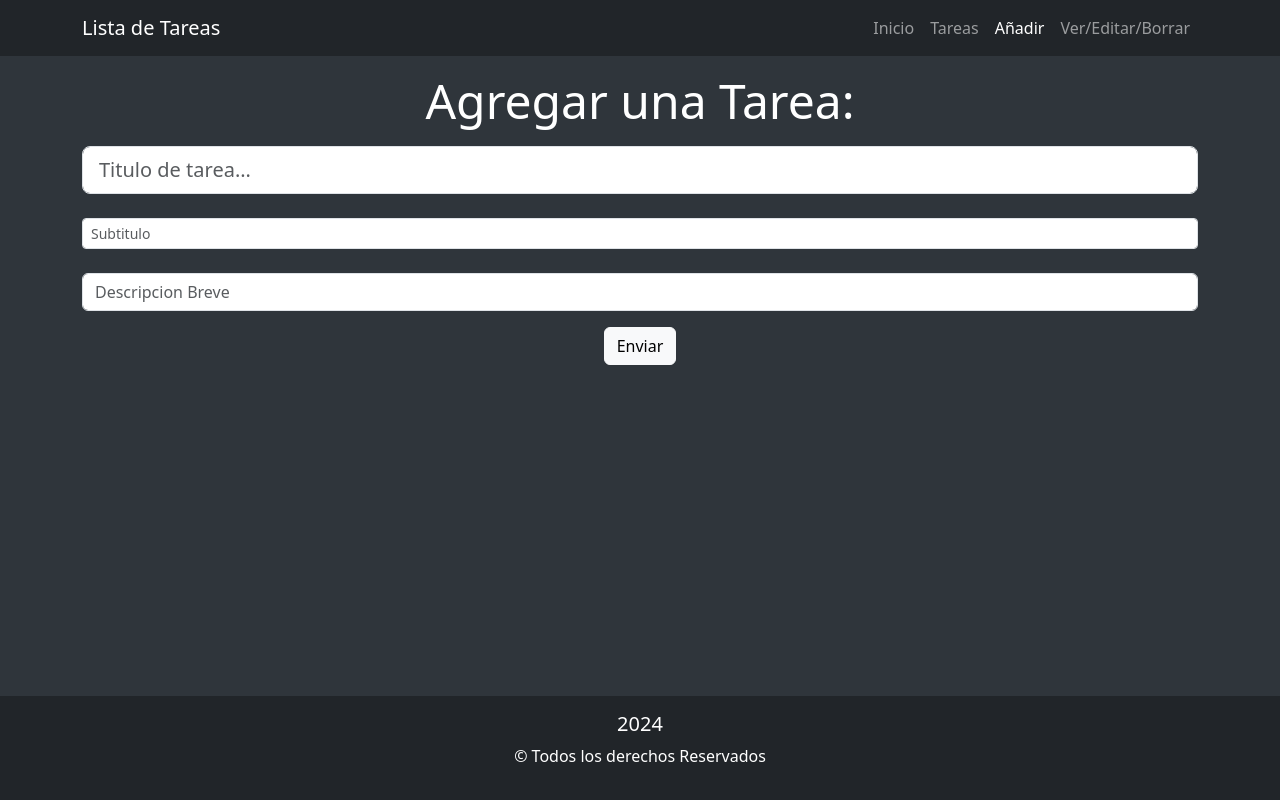
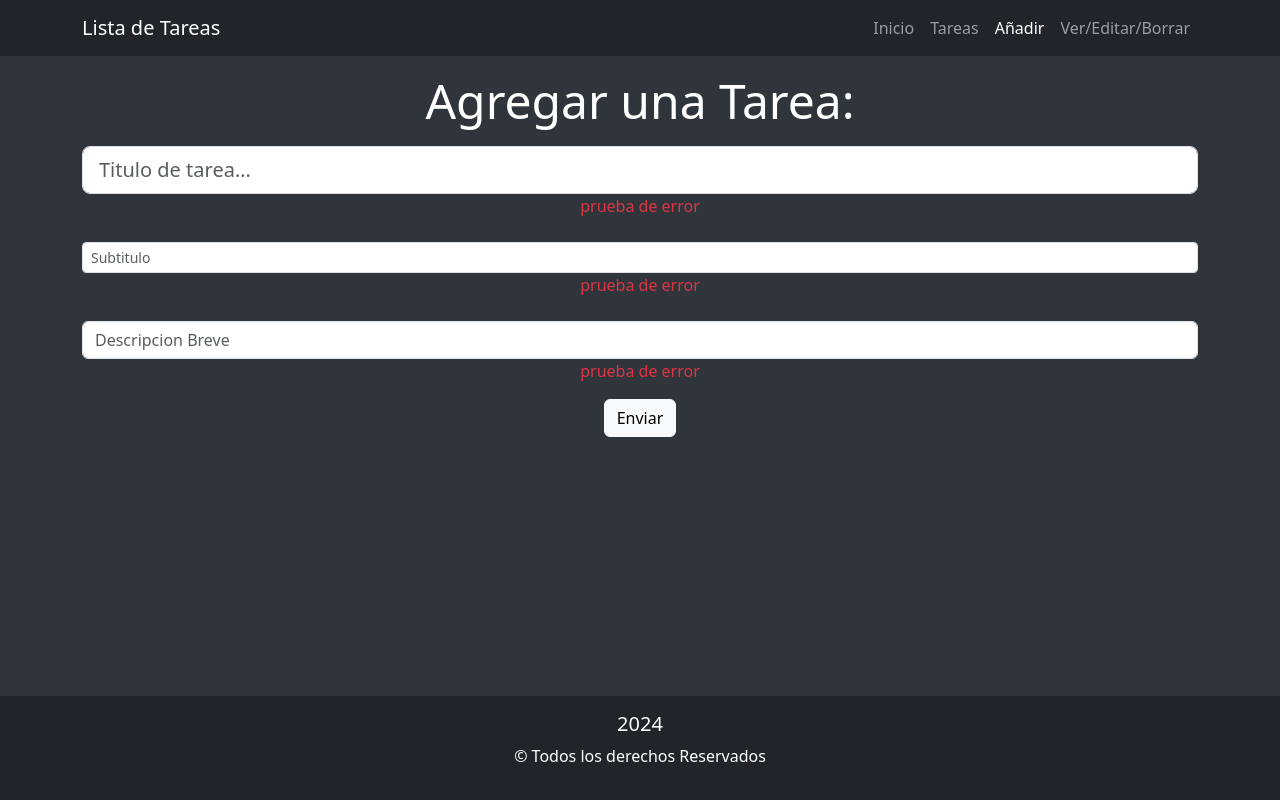
Before and after one commit to suarezagustina/listasTareasBackEnd, a React (Vite) app: page /creartarea in a window 1280 px wide. Built offline with nearby package versions, Linux system fonts and the light colour scheme.

Commit message:
hice cambios para pruebas de error en el formulario para agregar tareas

```diff
--- a/src/components/FormularioTareas.jsx
+++ b/src/components/FormularioTareas.jsx
@@ -9,10 +9,13 @@ const FormularioTareas = () => {
       <h2 className="display-5 my-3 text-white">Agregar una Tarea:</h2>
       <Form>
      <Form.Control size="lg" type="text" placeholder="Titulo de tarea..."/>
-      <br />
-      <Form.Control size="sm" type="text" placeholder="Subtitulo" />
-      <br />
-      <Form.Control type="text" placeholder="Descripcion Breve" />
+     <p className="text-danger mb-0">prueba de error</p>
+      <br/>
+      <Form.Control size="sm" type="text" placeholder="Subtitulo"/>
+      <p className="text-danger mb-0">prueba de error</p>
+      <br/>
+      <Form.Control type="text" placeholder="Descripcion Breve"/>
+      <p className="text-danger mb-0">prueba de error</p>
       <Button variant="light" className="my-3 btn btn-light" type="submit">Enviar</Button>
       </Form>
     </section>
```
